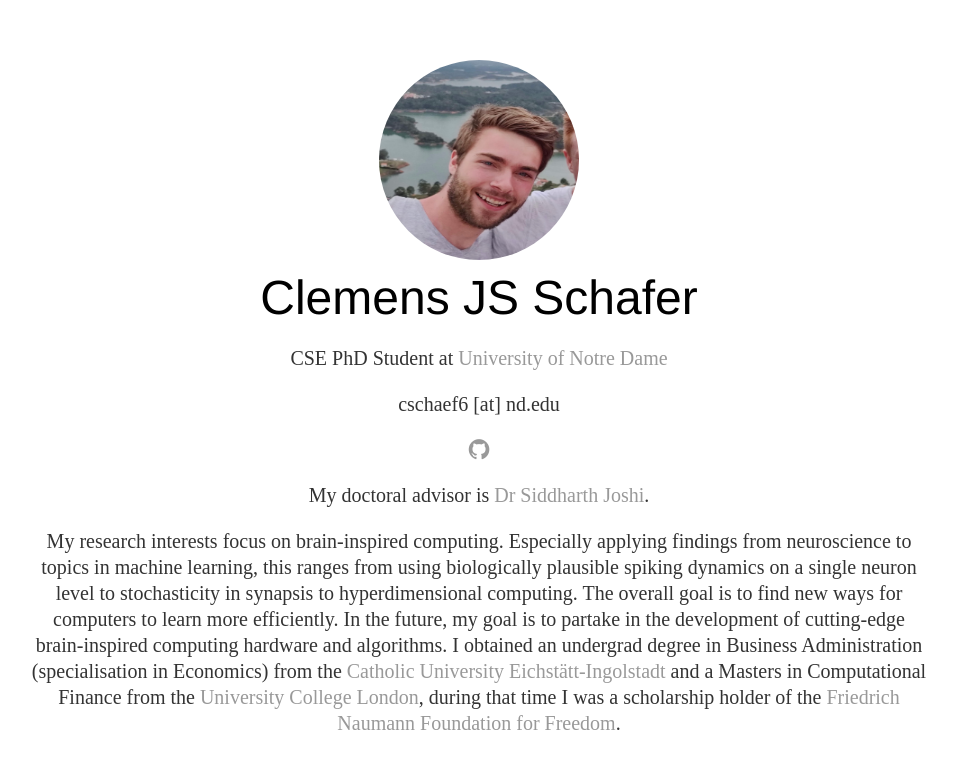
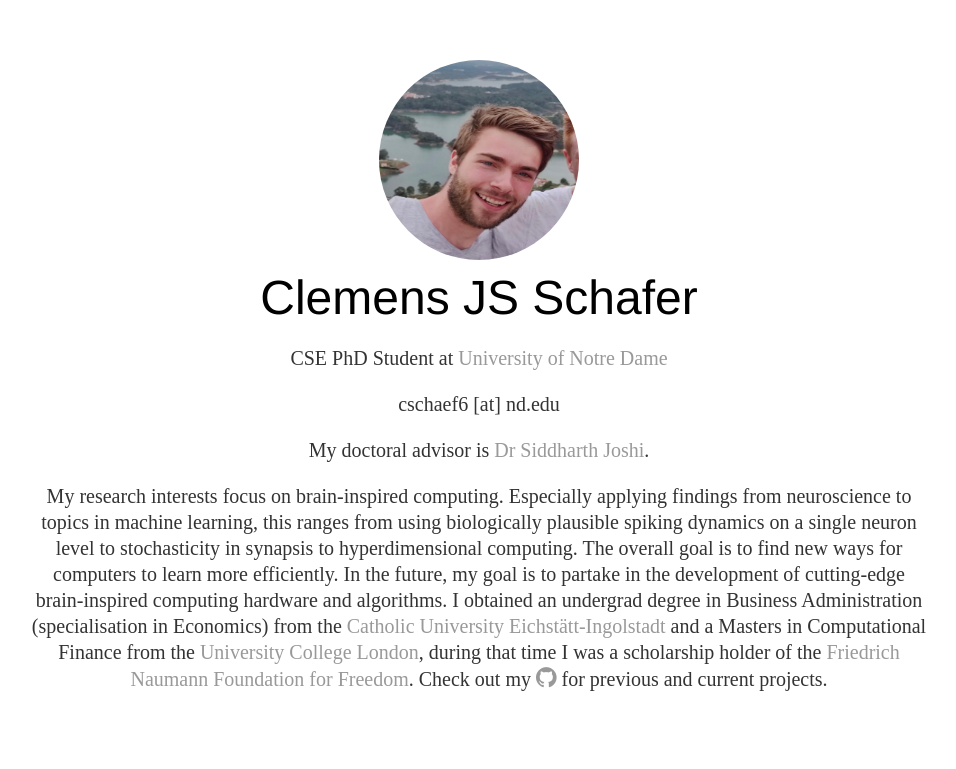
Before and after one commit to clee1994/clee1994.github.io, a Jekyll site: the page built from index.html, in a window 1280 px wide. Shown: the top 769 px of the page, without its empty margins (161-1117 px from the left). Built offline with Jekyll 4.4.1, drawn with Linux system fonts in a browser that asks for light colours.

Commit message:
github symbol

```diff
--- a/index.html
+++ b/index.html
@@ -8,11 +8,10 @@
 <div class="hC">Clemens JS Schafer</div>
 <p>CSE PhD Student at <a href="https://www.nd.edu/">University of Notre Dame</a></p>
 <p>cschaef6 [at] nd.edu</p>
-<a href="https://github.com/clee1994"><i class="fa fa-github" style="font-size:24px"></i></a>
 
 <p>My doctoral advisor is <a href="https://siddharth-joshi.com/">Dr Siddharth Joshi</a>.</p>
 
-<p>My research interests focus on brain-inspired computing. Especially applying findings from neuroscience to topics in machine learning, this ranges from using biologically plausible spiking dynamics on a single neuron level to stochasticity in synapsis to hyperdimensional computing. The overall goal is to find new ways for computers to learn more efficiently. In the future, my goal is to partake in the development of cutting-edge brain-inspired computing hardware and algorithms. I obtained an undergrad degree in Business Administration (specialisation in Economics) from the <a href="https://www.ku.de/en/faculty-of-business-administration-wfi/">Catholic University Eichstätt-Ingolstadt</a> and a Masters in Computational Finance from the <a href="https://www.ucl.ac.uk/">University College London</a>, during that time I was a scholarship holder of the <a href="https://www.freiheit.org/">Friedrich Naumann Foundation for Freedom</a>.</p>
+<p>My research interests focus on brain-inspired computing. Especially applying findings from neuroscience to topics in machine learning, this ranges from using biologically plausible spiking dynamics on a single neuron level to stochasticity in synapsis to hyperdimensional computing. The overall goal is to find new ways for computers to learn more efficiently. In the future, my goal is to partake in the development of cutting-edge brain-inspired computing hardware and algorithms. I obtained an undergrad degree in Business Administration (specialisation in Economics) from the <a href="https://www.ku.de/en/faculty-of-business-administration-wfi/">Catholic University Eichstätt-Ingolstadt</a> and a Masters in Computational Finance from the <a href="https://www.ucl.ac.uk/">University College London</a>, during that time I was a scholarship holder of the <a href="https://www.freiheit.org/">Friedrich Naumann Foundation for Freedom</a>. Check out my <a href="https://github.com/clee1994"><i class="fa fa-github" style="font-size:24px"></i></a> for previous and current projects.</p>
 
 </center>
 
```
